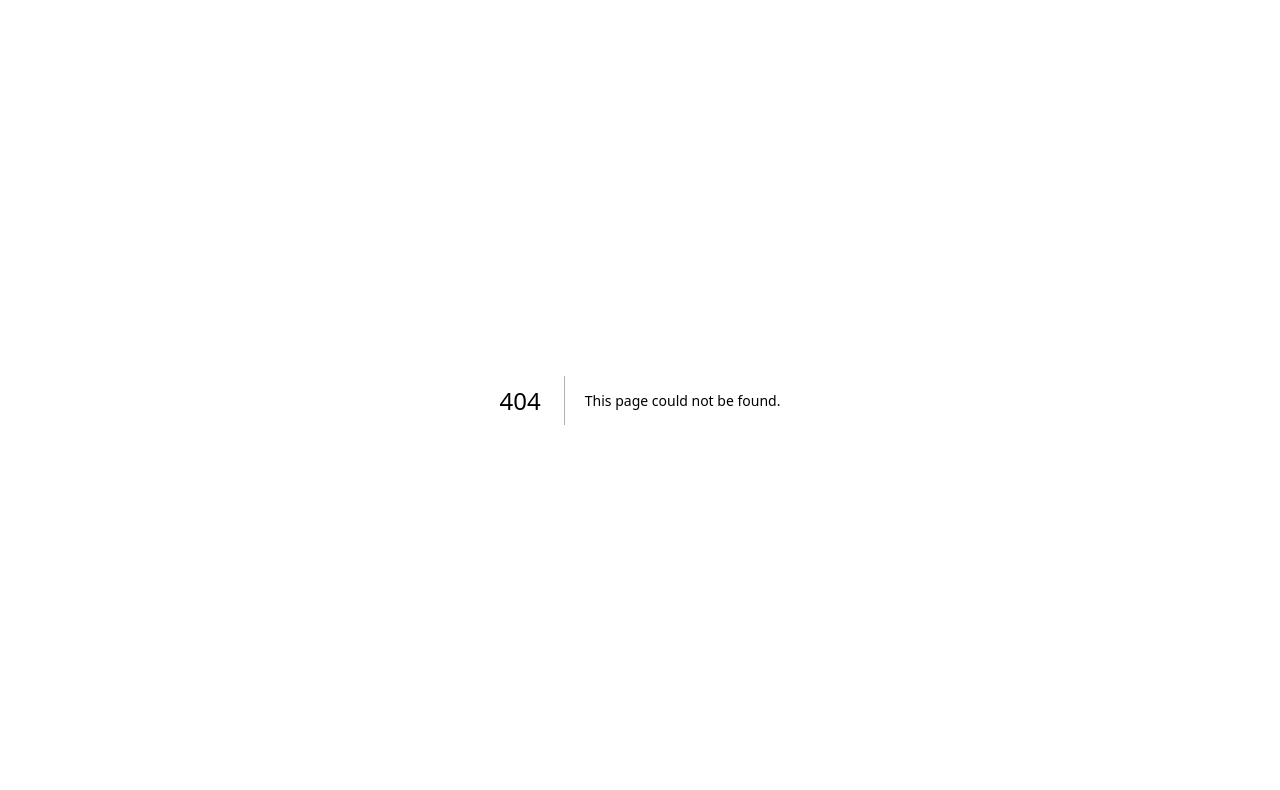
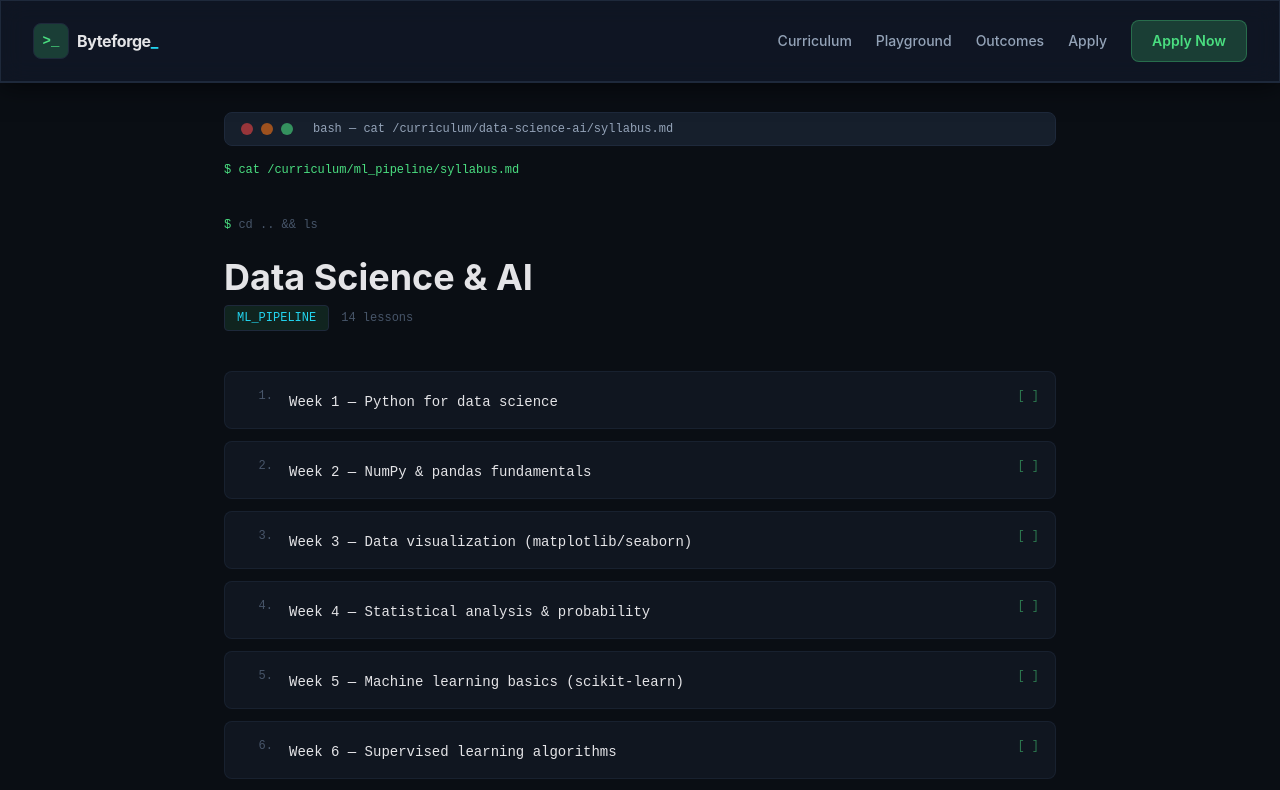
Before and after one commit to anas-khan-antimatter/mkt-byteforge-academy, a Next.js app: page /curriculum/data-science-ai in a window 1280 px wide. Before the commit this address had no page. Shown: the top 790 px of the page. Built offline with nearby package versions, Linux system fonts and the light colour scheme.

Commit message:
antimatter: checkpoint c-1790732960888-yt28d

```diff
--- /dev/null
+++ b/src/app/curriculum/[module]/page.tsx
@@ -0,0 +1,210 @@
+"use client";
+
+import Link from "next/link";
+import { useState, useEffect } from "react";
+import Nav from "@/components/Nav";
+
+const MODULES: Record<string, { title: string; subtitle: string; lessons: string[] }> = {
+  "software-engineering": {
+    title: "Software Engineering",
+    subtitle: "FULL_STACK",
+    lessons: [
+      "Week 1 — Web fundamentals & JavaScript deep dive",
+      "Week 2 — TypeScript & static typing",
+      "Week 3 — React & component design",
+      "Week 4 — State management & APIs",
+      "Week 5 — Node.js & Express",
+      "Week 6 — Databases (SQL & NoSQL)",
+      "Week 7 — Authentication & authorization",
+      "Week 8 — Testing & CI/CD",
+      "Week 9 — Cloud deployment (AWS/Vercel)",
+      "Week 10 — Real-time apps & WebSockets",
+      "Week 11 — Microservices architecture",
+      "Week 12 — Capstone planning",
+      "Week 13-14 — Capstone build sprint",
+      "Week 15 — Code review & optimization",
+      "Week 16 — Demo day & career prep",
+    ],
+  },
+  "data-science-ai": {
+    title: "Data Science & AI",
+    subtitle: "ML_PIPELINE",
+    lessons: [
+      "Week 1 — Python for data science",
+      "Week 2 — NumPy & pandas fundamentals",
+      "Week 3 — Data visualization (matplotlib/seaborn)",
+      "Week 4 — Statistical analysis & probability",
+      "Week 5 — Machine learning basics (scikit-learn)",
+      "Week 6 — Supervised learning algorithms",
+      "Week 7 — Unsupervised learning & clustering",
+      "Week 8 — Deep learning with TensorFlow",
+      "Week 9 — Neural networks & CNNs",
+      "Week 10 — NLP & LLMs",
+      "Week 11 — Data engineering & pipelines",
+      "Week 12 — MLOps & model deployment",
+      "Week 13 — Capstone project",
+      "Week 14 — Demo day & career prep",
+    ],
+  },
+  "ux-design-research": {
+    title: "UX Design & Research",
+    subtitle: "PRODUCT_DESIGN",
+    lessons: [
+      "Week 1 — Design thinking fundamentals",
+      "Week 2 — User research methods",
+      "Week 3 — Information architecture",
+      "Week 4 — Wireframing & prototyping (Figma)",
+      "Week 5 — Visual design & typography",
+      "Week 6 — Interaction design",
+      "Week 7 — Usability testing",
+      "Week 8 — Accessibility & inclusive design",
+      "Week 9 — Data-driven design",
+      "Week 10 — Portfolio workshop",
+      "Week 11 — Client project",
+      "Week 12 — Demo day & career prep",
+    ],
+  },
+};
+
+export default function ModulePage({ params }: { params: { module: string } }) {
+  const [mounted, setMounted] = useState(false);
+  useEffect(() => { setMounted(true); }, []);
+
+  const mod = MODULES[params.module];
+  if (!mod) {
+    return (
+      <>
+        <Nav />
+        <main className="min-h-screen bg-terminal-bg text-terminal-text pt-28">
+          <div className="max-w-4xl mx-auto px-4 text-center">
+            <p className="text-xs font-mono text-terminal-red mb-4">
+              $ cat /curriculum/{params.module} 2&gt;&amp;1
+            </p>
+            <h1 className="text-3xl font-display font-bold text-terminal-text mb-4">
+              Module not found
+            </h1>
+            <p className="text-terminal-muted mb-8">The module &quot;{params.module}&quot; does not exist.</p>
+            <Link href="/curriculum" className="inline-flex items-center gap-2 px-6 py-3 rounded-lg border border-terminal-border text-terminal-muted hover:border-terminal-green hover:text-terminal-green transition-all">
+              <span className="font-mono text-xs text-terminal-green">$</span> cd .. &amp;&amp; ls /curriculum/
+            </Link>
+          </div>
+        </main>
+      </>
+    );
+  }
+
+  return (
+    <>
+      <Nav />
+      <main className="min-h-screen bg-terminal-bg text-terminal-text pt-28">
+        <div className="max-w-4xl mx-auto px-4 sm:px-6 lg:px-8">
+          {/* Terminal breadcrumb */}
+          <div
+            className={`mb-8 transition-all duration-500 ${mounted ? "opacity-100" : "opacity-0"}`}
+          >
+            <div className="flex items-center gap-2 px-4 py-2 rounded-lg bg-terminal-raised/80 border border-terminal-border mb-4">
+              <span className="w-3 h-3 rounded-full bg-terminal-red/60" />
+              <span className="w-3 h-3 rounded-full bg-terminal-orange/60" />
+              <span className="w-3 h-3 rounded-full bg-terminal-green/60" />
+              <span className="ml-3 text-xs font-mono text-terminal-muted">
+                bash — cat /curriculum/{params.module}/syllabus.md
+              </span>
+            </div>
+            <p className="text-xs font-mono text-terminal-green mb-2">
+              $ cat /curriculum/{mod.subtitle.toLowerCase()}/syllabus.md
+            </p>
+          </div>
+
+          {/* Header */}
+          <Link
+            href="/curriculum"
+            className="text-xs font-mono text-terminal-dim hover:text-terminal-green transition-colors mb-6 inline-block"
+          >
+            <span className="text-terminal-green">$</span> cd .. &amp;&amp; ls
+          </Link>
+
+          <h1
+            className={`text-3xl sm:text-4xl font-display font-bold text-terminal-text mb-2 transition-all duration-600 delay-100 ${
+              mounted ? "opacity-100 translate-y-0" : "opacity-0 translate-y-6"
+            }`}
+          >
+            {mod.title}
+          </h1>
+
+          <div className="flex items-center gap-3 mb-10">
+            <span className="text-xs font-mono text-terminal-cyan uppercase px-3 py-1 rounded bg-terminal-green/10 border border-terminal-border">
+              {mod.subtitle}
+            </span>
+            <span className="text-xs font-mono text-terminal-dim">
+              {mod.lessons.length} lessons
+            </span>
+          </div>
+
+          {/* Lessons list */}
+          <div
+            className={`space-y-3 transition-all duration-600 delay-200 ${
+              mounted ? "opacity-100 translate-y-0" : "opacity-0 translate-y-6"
+            }`}
+          >
+            {mod.lessons.map((lesson, i) => (
+              <div
+                key={i}
+                className={`flex items-start gap-4 p-4 rounded-lg bg-terminal-raised/40 border border-terminal-border/60 hover:border-terminal-green/30 transition-all duration-300 ${
+                  mounted ? "opacity-100 translate-x-0" : "opacity-0 -translate-x-4"
+                }`}
+                style={{ transitionDelay: `${(i + 1) * 60}ms` }}
+              >
+                <span className="text-xs font-mono text-terminal-dim w-8 text-right">{i + 1}.</span>
+                <div className="flex-1">
+                  <span className="text-sm font-mono text-terminal-text">{lesson}</span>
+                </div>
+                <span className="text-xs font-mono text-terminal-green/50">[ ]</span>
+              </div>
+            ))}
+          </div>
+
+          {/* Code sample at bottom */}
+          <div
+            className={`mt-12 p-6 rounded-xl bg-terminal-raised/60 border border-terminal-border transition-all duration-600 delay-400 ${
+              mounted ? "opacity-100" : "opacity-0"
+            }`}
+          >
+            <div className="flex items-center gap-2 mb-3">
+              <span className="w-3 h-3 rounded-full bg-terminal-red/60" />
+              <span className="w-3 h-3 rounded-full bg-terminal-orange/60" />
+              <span className="w-3 h-3 rounded-full bg-terminal-green/60" />
+              <span className="ml-3 text-xs font-mono text-terminal-muted">
+                sample — {mod.title.toLowerCase().replace(/\s+/g, "-")}.ts
+              </span>
+            </div>
+            <pre className="text-xs font-mono text-terminal-muted leading-relaxed overflow-x-auto">
+              <span className="text-terminal-green">// {mod.title} — sample code</span>
+              {`
+  const academy = new ByteforgeAcademy({
+    track: "${mod.subtitle}",
+    cohort: "winter-2026",
+  });
+
+  academy.on("graduate", (student) => {
+    console.log(\`\${student.name} placed at \${student.company}\`);
+  });
+
+  await academy.train();
+  `}
+            </pre>
+          </div>
+
+          <div className="mt-10 text-center">
+            <a
+              href="/apply"
+              className="inline-flex items-center gap-2 px-8 py-3.5 rounded-lg bg-terminal-green text-terminal-bg text-base font-semibold shadow-glow-green hover:scale-105 transition-all duration-200"
+            >
+              Apply for {mod.title}
+              <span className="font-mono text-xs opacity-70">&gt;</span>
+            </a>
+          </div>
+        </div>
+      </main>
+    </>
+  );
+}
```
